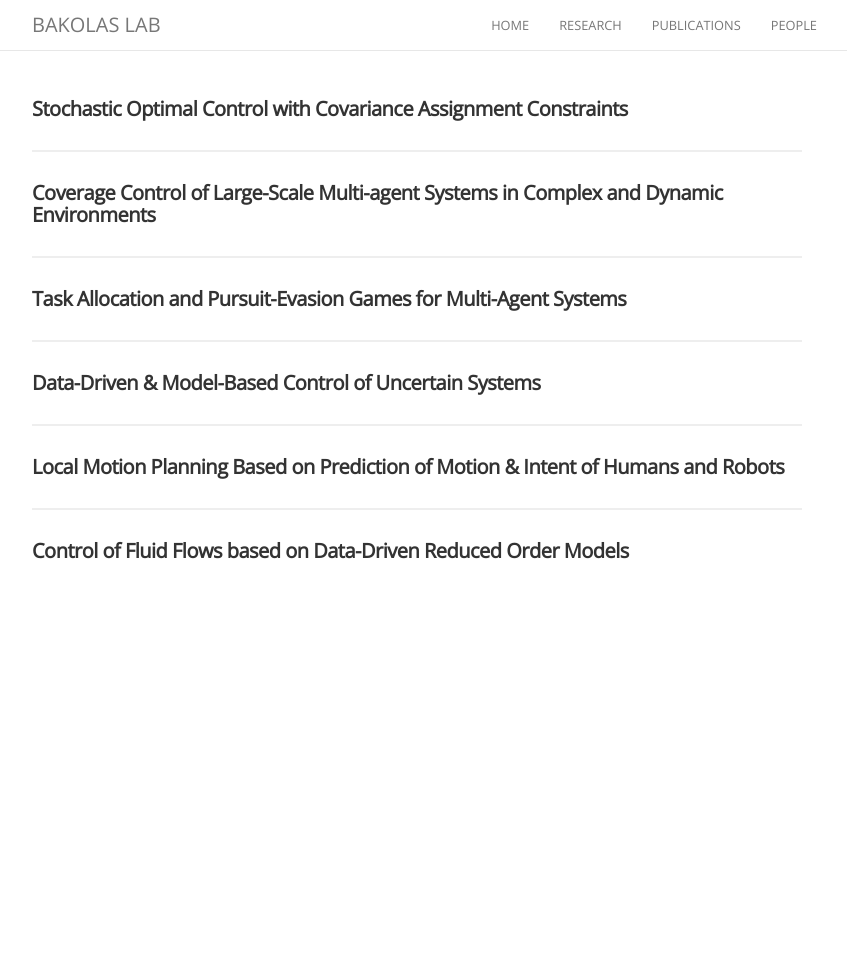
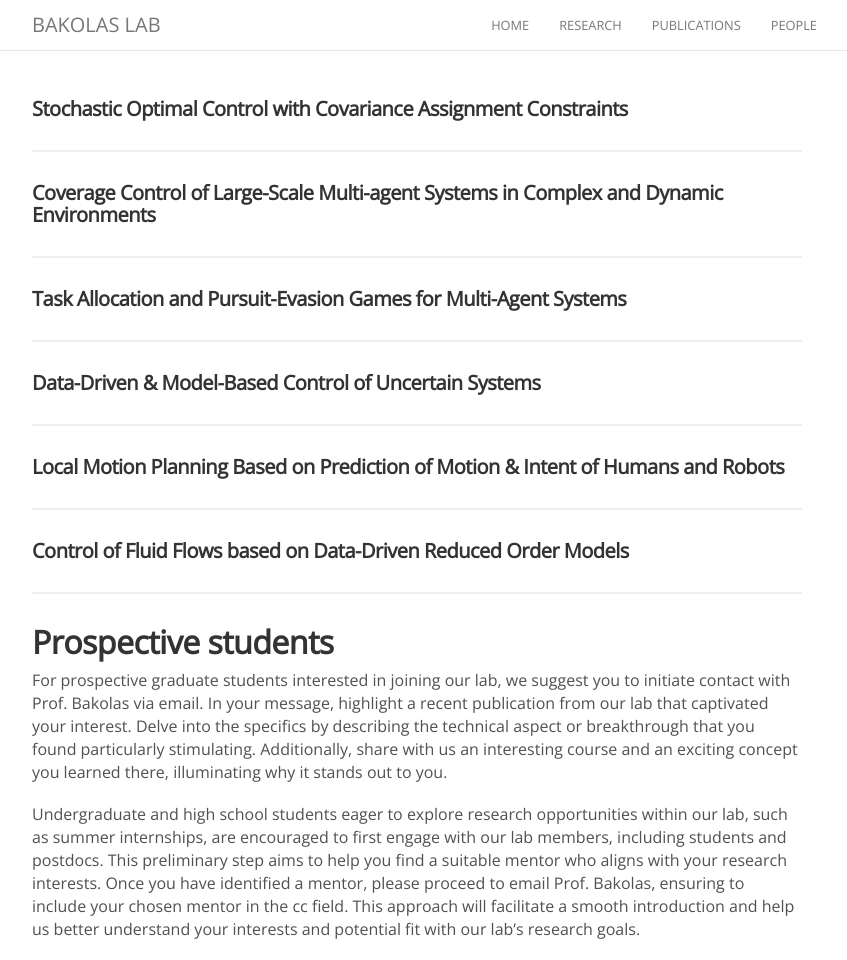
Before and after one commit to bakolaslab/bakolaslab.github.io, a Jekyll site: the page built from about.md, in a window 1280 px wide and 960 px high. Shown: the whole window, without its empty margins (223-1070 px from the left). Built offline with Jekyll 4.4.1, drawn with Linux system fonts in a browser that asks for light colours; nearby versions of some CDN libraries; comment, search, counter and statistics services are not loaded.

Commit message:
Update about.md

```diff
--- a/about.md
+++ b/about.md
@@ -24,3 +24,11 @@ permalink: /research/
 <hr>
 
 #### Control of Fluid Flows based on Data-Driven Reduced Order Models
+
+<hr>
+
+## Prospective students
+
+For prospective graduate students interested in joining our lab, we suggest you to initiate contact with Prof. Bakolas via email. In your message, highlight a recent publication from our lab that captivated your interest. Delve into the specifics by describing the technical aspect or breakthrough that you found particularly stimulating. Additionally, share with us an interesting course and an exciting concept you learned there, illuminating why it stands out to you.
+
+Undergraduate and high school students eager to explore research opportunities within our lab, such as summer internships, are encouraged to first engage with our lab members, including students and postdocs. This preliminary step aims to help you find a suitable mentor who aligns with your research interests. Once you have identified a mentor, please proceed to email Prof. Bakolas, ensuring to include your chosen mentor in the cc field. This approach will facilitate a smooth introduction and help us better understand your interests and potential fit with our lab’s research goals.
```
